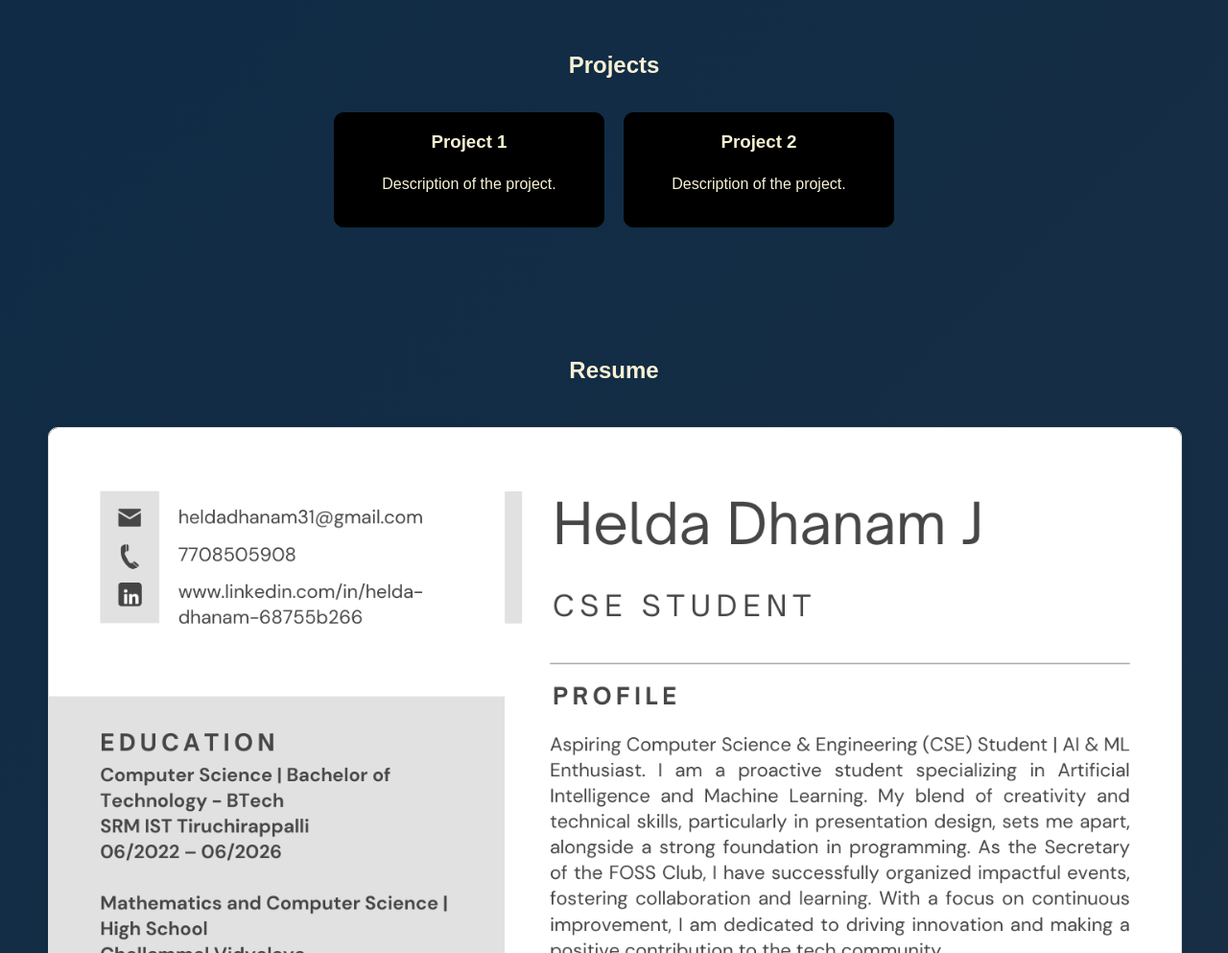
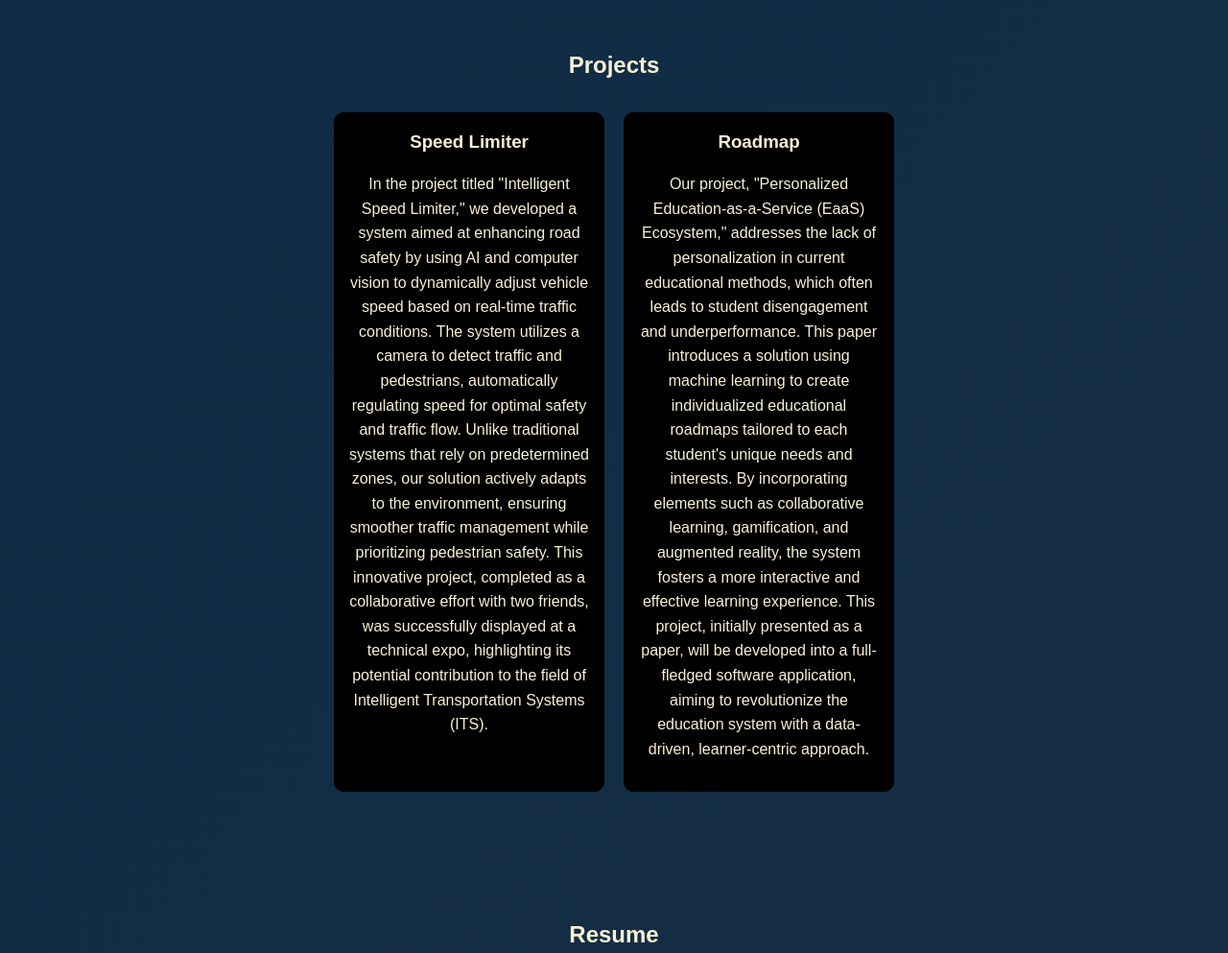
Before and after one commit to Helda-3110/intern, a plain HTML site: page index.html in a window 1280 px wide. Shown: the part 2200-3193 px from the top of the page at 96% size. Drawn offline with Linux system fonts and the light colour scheme; files whose address does not match are found by name.

Commit message:
project details

```diff
--- a/index.html
+++ b/index.html
@@ -133,12 +133,26 @@
         <h2>Projects</h2>
         <div class="projects-grid">
             <div class="project-card">
-                <h3>Project 1</h3>
-                <p>Description of the project.</p>
+                <h3>Speed Limiter</h3>
+                <p>In the project titled "Intelligent Speed Limiter," we developed a system aimed at enhancing road safety by using AI and
+                    computer vision to dynamically adjust vehicle speed based on real-time traffic conditions.
+                    The system utilizes a camera to detect traffic and pedestrians, automatically regulating speed for optimal safety and traffic flow.
+                    Unlike traditional systems that rely on predetermined zones, our solution actively adapts to the environment,
+                    ensuring smoother traffic management while prioritizing pedestrian safety.
+                    This innovative project, completed as a collaborative effort with two friends, was successfully displayed at a technical expo,
+                    highlighting its potential contribution to the field of Intelligent Transportation Systems (ITS).</p>
             </div>
             <div class="project-card">
-                <h3>Project 2</h3>
-                <p>Description of the project.</p>
+                <h3>Roadmap</h3>
+                <p>Our project, "Personalized Education-as-a-Service (EaaS) Ecosystem,"
+                    addresses the lack of personalization in current educational methods,
+                    which often leads to student disengagement and underperformance.
+                    This paper introduces a solution using machine learning to create individualized educational roadmaps
+                    tailored to each student's unique needs and interests.
+                    By incorporating elements such as collaborative learning, gamification,
+                    and augmented reality, the system fosters a more interactive and effective learning experience.
+                    This project, initially presented as a paper, will be developed into a full-fledged software application,
+                    aiming to revolutionize the education system with a data-driven, learner-centric approach.</p>
             </div>
         </div>
     </section>
```
